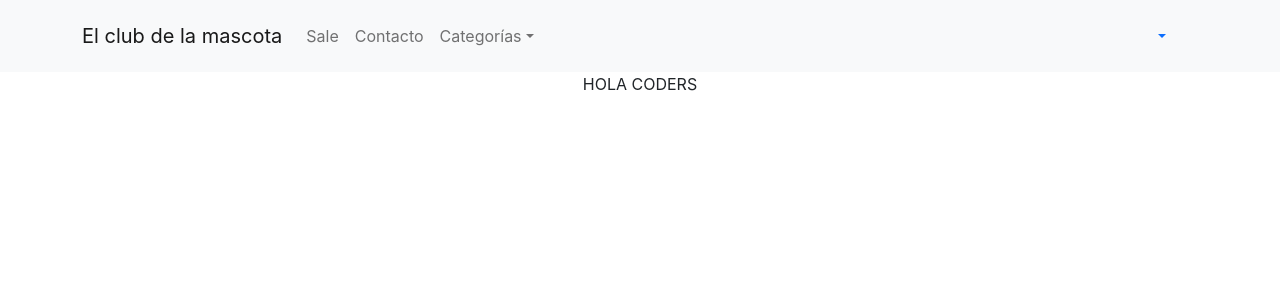
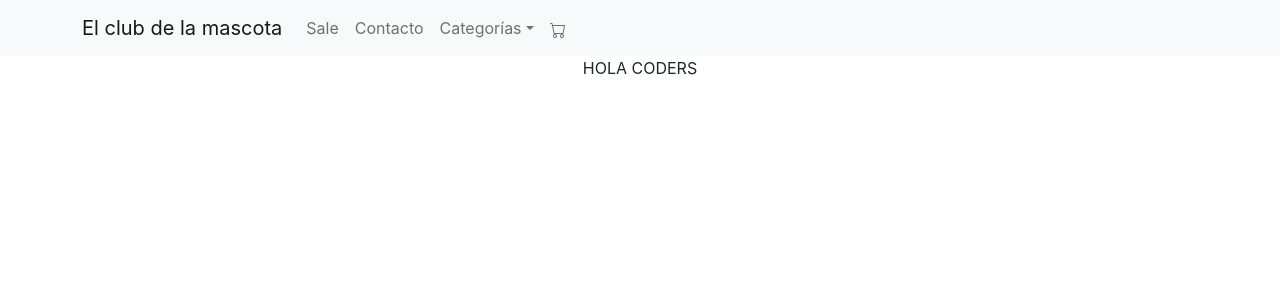
Before and after one commit to nicomartinese/ProyectoFinalReactJS, a React (Create React App) app: page / in a window 1280 px wide. Shown: the top 300 px of the page. Built offline with nearby package versions, Linux system fonts and the light colour scheme.

Commit message:
Last commit

```diff
--- a/package.json
+++ b/package.json
@@ -11,6 +11,7 @@
     "react-bootstrap": "^2.0.0-beta.4",
     "react-bootstrap-icons": "^1.5.0",
     "react-dom": "^17.0.2",
+    "react-icons": "^4.2.0",
     "react-scripts": "4.0.3",
     "web-vitals": "^1.1.2"
   },
--- a/src/components/NavBar.js
+++ b/src/components/NavBar.js
@@ -1,7 +1,5 @@
 import { Navbar, Container, Nav, NavDropdown} from "react-bootstrap"
-import { Cart } from "react-bootstrap-icons";
 import { CartWidget } from "./cartWidget"
-
 
 export const NavBar = () => {
     return(
@@ -19,16 +17,8 @@ export const NavBar = () => {
                                 <NavDropdown.Divider />
                                 <NavDropdown.Item href="#action/3.2">Gatos</NavDropdown.Item>
                             </NavDropdown>
+                            <Nav.Link href="#Cart"><CartWidget/></Nav.Link>
                         </Nav>
-                            <Nav.Link href="#cart">
-                                    <NavDropdown
-                                    id="nav-dropdown-dark-example"
-                                    menuVariant="dark"
-                                    >
-                                        <CartWidget/>
-                                    </NavDropdown>
-                            </Nav.Link>
-                        <cartWidget/>
                     </Navbar.Collapse>
                 </Container>
             </Navbar>
--- a/src/components/cartWidget.js
+++ b/src/components/cartWidget.js
@@ -1,18 +1,8 @@
-import { NavDropdown, Card, Button} from "react-bootstrap";
+import { Cart } from "react-bootstrap-icons";
 export const CartWidget = () => {
     return(
         <>
-            <NavDropdown.Item>
-                <Card style={{ width: '18rem' }}>
-                    <Card.Body>
-                        <Card.Title>Carrito</Card.Title>
-                        <Card.Text>
-                        ESTE ES EL WIDGET DE CARRITO
-                        </Card.Text>
-                        <Button variant="primary">ESTE ES UN BOTON DE CARRITO</Button>
-                    </Card.Body>
-                </Card>
-            </NavDropdown.Item>
+            <Cart/>
         </>
     )
 }
--- a/src/components/itemListContainer.js
+++ b/src/components/itemListContainer.js
@@ -1,5 +1,5 @@
-import { CardGroup, Card} from "react-bootstrap"
-import { propTypes } from "react-bootstrap/esm/Image"
+// import { CardGroup, Card} from "react-bootstrap"
+// import { propTypes } from "react-bootstrap/esm/Image"
 
 export const ItemListContainer = (props) => {
     return(
```
Also changed, not shown: 1 other file (tests, documents, lock files or other folders).
